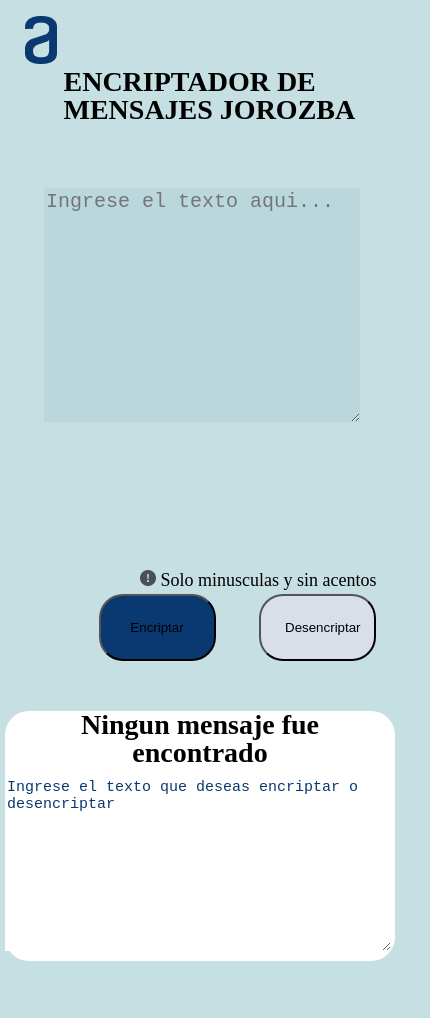
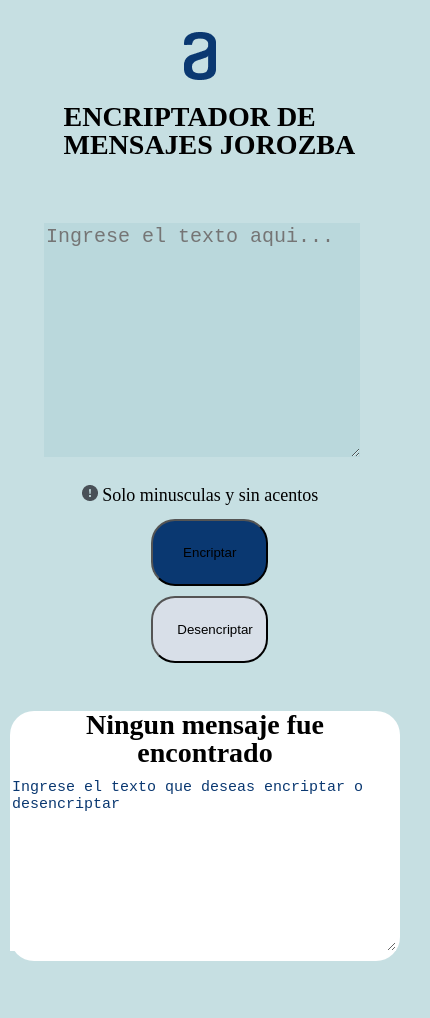
Before and after one commit to JorgeOrozco05/Reto-Alura, a plain HTML site: page proyecto/index.html in a window 390 px wide. Shown: the top 1018 px of the page, 430 px wide, since content can reach past the window. Drawn offline with Linux system fonts and the light colour scheme.

Commit message:
Se actualiza archivo css con el mediaquery para smartphone

```diff
--- a/proyecto/estiloNuevo.css
+++ b/proyecto/estiloNuevo.css
@@ -5,6 +5,10 @@ body{
     background-repeat: no-repeat;
     background-attachment: fixed;
     background-size: cover; */
+    min-height: 100vh;
+    display: flex;
+    flex-direction: column;
+    justify-content: space-between;
     }
 .container{
     margin: auto;
@@ -147,9 +151,9 @@ footer{
         float: none;
         position: absolute;
         top: 701px;
-        left: 5px;
+        left: 30px;
         right: 5px;
-        width: 100%;
+        width: 95%;
         margin: 10px auto;
     }
     #imaDerecha{
@@ -182,3 +186,52 @@ footer{
 }
 
 /* Estilos para visualizacion en un smartphone hasta 6" */
+
+@media screen and (max-width:480px){
+    .logo{
+        width: 100%;
+        display: flex;
+        flex-direction: column;
+        justify-content: space-between;
+        align-items: center;
+    }
+    .logoIma{
+        float: none;
+        display: block;
+        margin: 5% auto;
+    }
+    .derecha{
+        float: none;
+        position: absolute;
+        top: 701px;
+        left: 10px;
+        right: 10px;
+        width: 100%;
+        margin: 10px auto;
+    }
+    #imaDerecha{
+        display: none;
+    }
+    .left-button{
+        width: 100%;
+        height: auto;
+        border-radius: 24px;
+        margin: 10px auto;
+        float: none;
+        position: absolute;
+        top: 470px;
+        left: 5px;
+        gap: 10px;
+        display: flex;
+        flex-direction: column;
+        justify-content: space-between;
+        align-items: center;
+    }
+    .left-button p{
+        text-align: left;
+        margin: 5px auto;
+    }
+    #encriptar, #desencriptar{
+        margin-left: 5%;
+    }
+}
```
